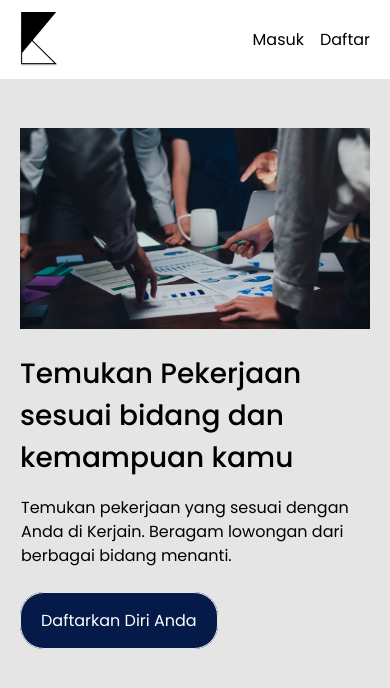
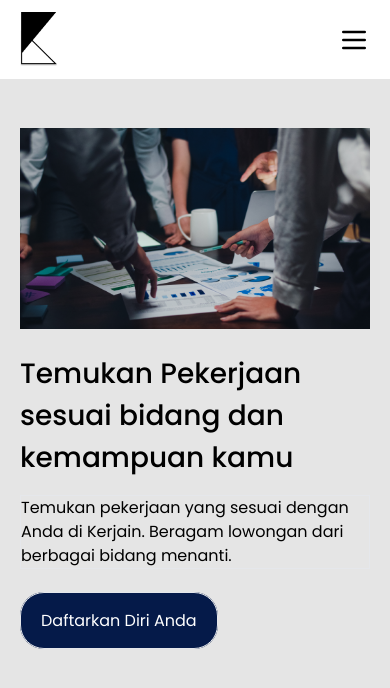
Before and after one commit to KerjainABP/Front-End, a React (Vite) app: page / in a window 390 px wide. Shown: the top 688 px of the page. Built offline with nearby package versions, Linux system fonts and the light colour scheme.

Commit message:
feat/navbarResponsive

```diff
--- a/src/Component/Navbar/Navbar.jsx
+++ b/src/Component/Navbar/Navbar.jsx
@@ -1,24 +1,45 @@
-import React from 'react';
+import React, { useState } from 'react';
 import Logo from "../../assets/Logo.png";
 import { Link, useLocation } from 'react-router-dom';
-
+import { TbMenu2, TbX } from 'react-icons/tb';
 const Navbar = () => {
     const location = useLocation();
-
+    const [open, setOpen] = useState(true)
     return (
         <div className='fixed w-[100vw] flex justify-between items-center px-5 py-3 lg:px-[144px] lg:py-6 bg-white font-popins'>
-            <Link to={`/`}>
-                <img src={Logo} alt="" />
-            </Link>
+            <div className='flex items-center justify-between max-md:w-full'>
+                <Link to={`/`}>
+                    <img src={Logo} alt="" />
+                </Link>
+                <button onClick={() => setOpen(!open)} className='md:hidden'>
+                    {open ?
+                        (<TbMenu2 className='text-[32px]' />)
+                        :
+                        (<TbX className='text-[32px]' />)
+                    }
+                </button>
+            </div>
             <div className='max-md:hidden'>
                 <div className='flex gap-3 lg:gap-6'>
                     <Link to={location.pathname === "/masukPerusahaan" ? "/masuk" : (location.pathname === "/daftarPerusahaan" ? "/daftar" : "/")} className={location.pathname === "/" || location.pathname === "/masuk" || location.pathname === "/daftar" ? "text-slate-500 cursor-default" : "text-black"}>Pekerja</Link>
                     <Link to={location.pathname === "/masuk" ? "/masukPerusahaan" : (location.pathname === "/daftar" ? "/daftarPerusahaan" : "/perusahaan")} className={location.pathname === "/perusahaan" || location.pathname === "/masukPerusahaan" || location.pathname === "/daftarPerusahaan" ? "text-slate-500 cursor-default" : "text-black"}>Perusahaan</Link>
                 </div>
             </div>
-            <div className='flex gap-4'>
+            <div className='flex gap-4 max-md:hidden'>
                 <button><Link to={location.pathname === "/" || location.pathname === '/daftar' ? '/masuk' : '/masukPerusahaan'}>Masuk</Link></button>
                 <button><Link to={location.pathname === "/" || location.pathname === '/masuk' ? '/daftar' : '/daftarPerusahaan'}>Daftar</Link></button>
+            </div>
+            <div className={`md:hidden absolute top-20 bg-white w-full mx-[-20px] min-h-[100vh] transition-all ${open?"translate-x-full":"translate-x-0"}`}>
+                <div className='my-5'>
+                    <div className='flex flex-col items-center gap-3 lg:gap-6 text-[20px]'>
+                        <Link to={location.pathname === "/masukPerusahaan" ? "/masuk" : (location.pathname === "/daftarPerusahaan" ? "/daftar" : "/")} className={location.pathname === "/" || location.pathname === "/masuk" || location.pathname === "/daftar" ? "text-slate-500 cursor-default" : "text-black"}>Pekerja</Link>
+                        <Link to={location.pathname === "/masuk" ? "/masukPerusahaan" : (location.pathname === "/daftar" ? "/daftarPerusahaan" : "/perusahaan")} className={location.pathname === "/perusahaan" || location.pathname === "/masukPerusahaan" || location.pathname === "/daftarPerusahaan" ? "text-slate-500 cursor-default" : "text-black"}>Perusahaan</Link>
+                    </div>
+                </div>
+                <div className='flex gap-4 justify-center text-[20px]'>
+                    <button><Link to={location.pathname === "/" || location.pathname === '/daftar' ? '/masuk' : '/masukPerusahaan'}>Masuk</Link></button>
+                    <button><Link to={location.pathname === "/" || location.pathname === '/masuk' ? '/daftar' : '/daftarPerusahaan'}>Daftar</Link></button>
+                </div>
             </div>
         </div>
     );
```
